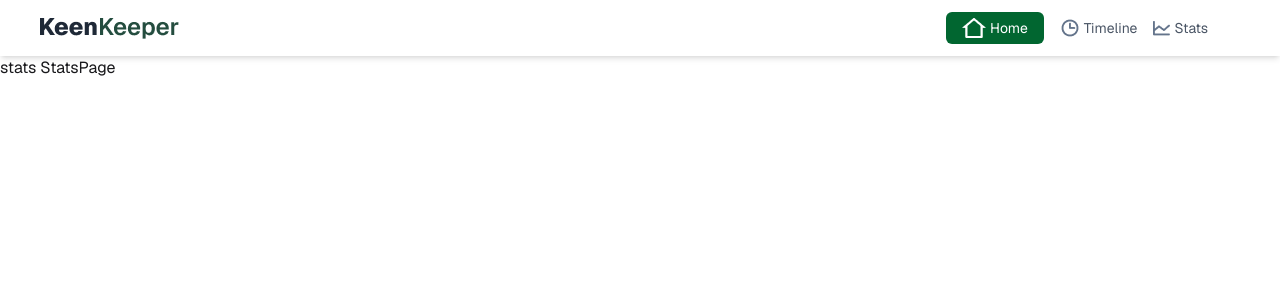
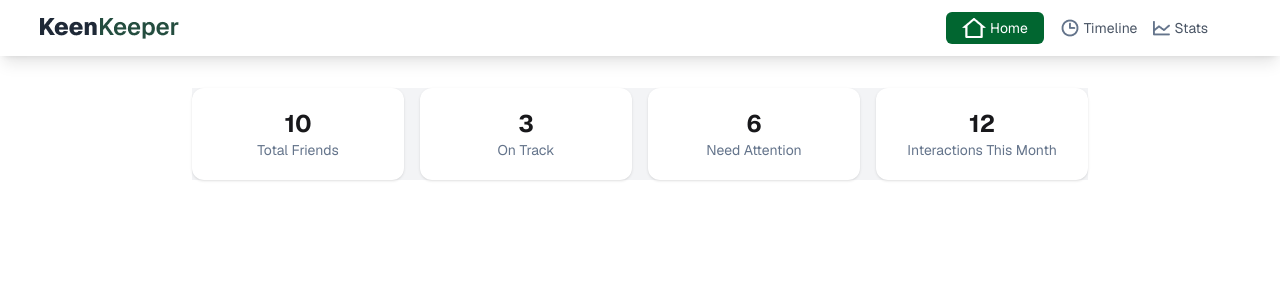
Before and after one commit to rifat-sultana/Assignment-07-keen-keeper, a React (Vite) app: page /stats in a window 1280 px wide. Shown: the top 300 px of the page. Built offline with nearby package versions, Linux system fonts and the light colour scheme.

Commit message:
added Stats component

```diff
--- a/src/Pages/Home.jsx
+++ b/src/Pages/Home.jsx
@@ -1,11 +1,16 @@
 
+import Stats from "../components/Stats/Stats";
 
 import HeroSection from "../components/Hero/Hero";
 
 const Home = () => {
   return (
-    <div>
+
+    <div className="bg-gray-100 min-h-screen py-10">
+
       <HeroSection />
+      <Stats />
+
     </div>
   );
 };
--- a/src/Pages/Stats.jsx
+++ /dev/null
@@ -1,11 +0,0 @@
-import React from 'react';
-
-const StatsPage = () => {
-  return (
-    <div>
-       <h2> stats StatsPage</h2>
-    </div>
-  );
-};
-
-export default StatsPage ;
--- a/src/Routes/Routes.jsx
+++ b/src/Routes/Routes.jsx
@@ -2,7 +2,7 @@ import { createBrowserRouter } from "react-router-dom";
 import MainLayout from "../Layout/MainLayout";
 import Friends from "../Pages/friends";
 import Timeline from "../Pages/Timeline";
-import Stats from "../Pages/Stats";
+import Stats from "../components/Stats/Stats";
 import Home from "../Pages/Home";
 
 
--- a/src/components/Navbar/Navbar.jsx
+++ b/src/components/Navbar/Navbar.jsx
@@ -7,7 +7,7 @@ import Stats from "../../assets/stats.png";
 const Navbar = () => {
 
   return (
-    <div className="bg-white  shadow-md">
+    <div className="bg-white  shadow-lg">
 
       <div className="w-full px-10 py-3 flex justify-between items-center">
 
--- /dev/null
+++ b/src/components/Stats/Stats.jsx
@@ -0,0 +1,31 @@
+
+
+const Stats = () => {
+  return (
+    <div className=" bg-gray-100 max-w-4xl mx-auto grid grid-cols-2 md:grid-cols-3 lg:grid-cols-4 gap-4 mt-8 ">
+
+      <div className="bg-white shadow rounded-xl p-5 text-center ">
+        <h2 className="text-2xl font-bold"> 10 </h2>
+        <p className= " text-[#64748B] text-sm"> Total Friends </p>
+      </div>
+
+      <div className="bg-white shadow rounded-xl p-5 text-center">
+        <h2 className="text-2xl font-bold"> 3 </h2>
+        <p className="text-[#64748B] text-sm"> On Track </p>
+      </div>
+
+      <div className="bg-white shadow rounded-xl p-5 text-center">
+        <h2 className="text-2xl font-bold"> 6 </h2>
+        <p className="text-[#64748B] text-sm"> Need Attention </p>
+      </div>
+
+      <div className="bg-white shadow rounded-xl p-5 text-center">
+        <h2 className="text-2xl font-bold">12</h2>
+        <p className="text-[#64748B] text-sm">Interactions This Month</p>
+      </div>
+
+    </div>
+  );
+};
+
+export default Stats;
```
Also changed, not shown: src/index.css (line endings or trailing spaces).
